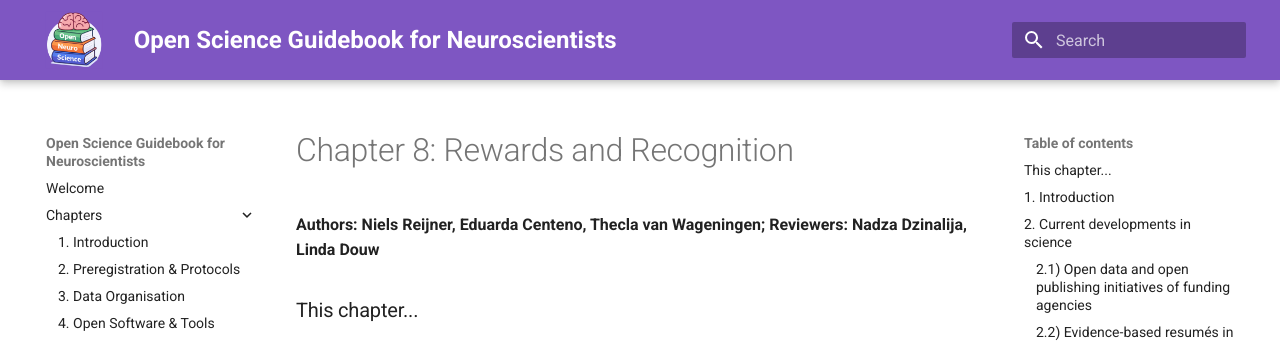
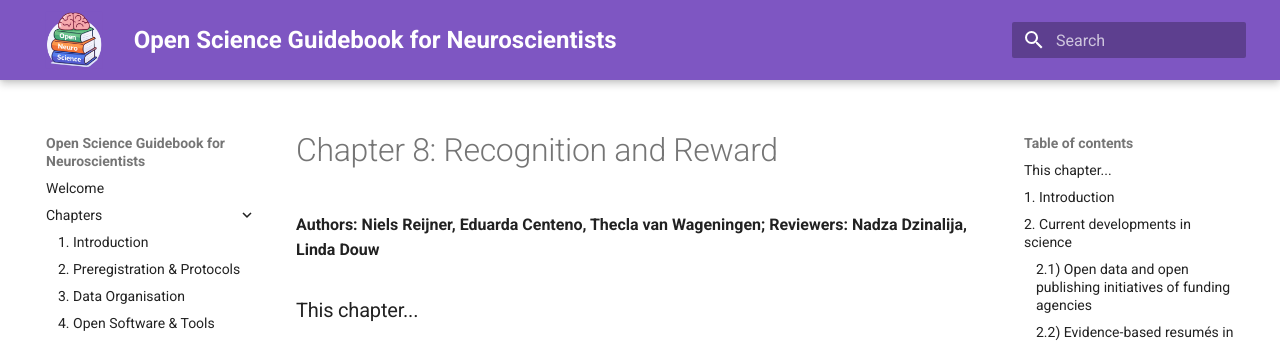
Before and after one commit to ANW-Open-Science/Open-Science-Guidebook-for-Neuroscientists, an MkDocs documentation site: the page built from docs/tabs/8-recognition_reward.md, in a window 1280 px wide and 900 px high. Shown: the top 342 px of the window. Built offline with MkDocs 1.6.1 and Material for MkDocs 9.7.7, drawn with Linux system fonts in a browser that asks for light colours.

Commit message:
Update 8-recognition_reward.md

```diff
--- a/docs/tabs/8-recognition_reward.md
+++ b/docs/tabs/8-recognition_reward.md
@@ -1,4 +1,4 @@
-# Chapter 8: Rewards and Recognition
+# Chapter 8: Recognition and Reward
 
 **Authors: Niels Reijner, Eduarda Centeno, Thecla van Wageningen; Reviewers: Nadza Dzinalija, Linda Douw**
 
```
